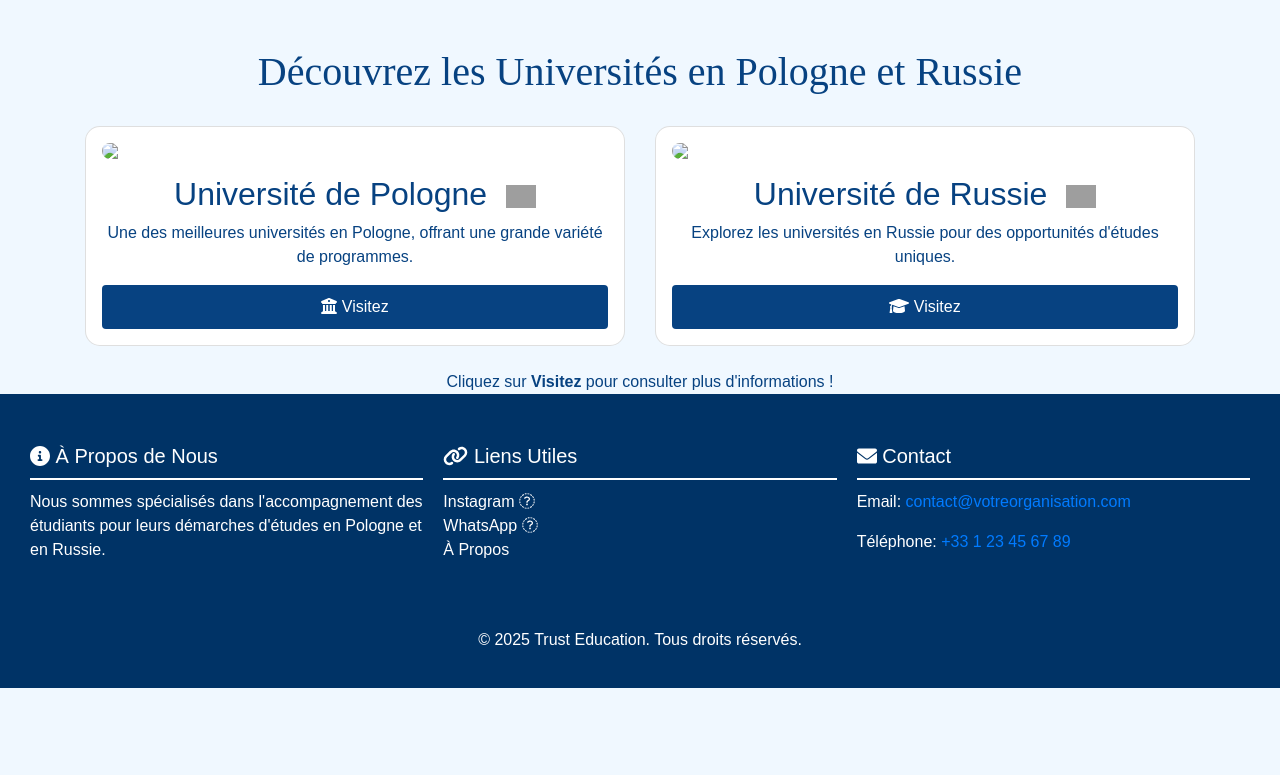
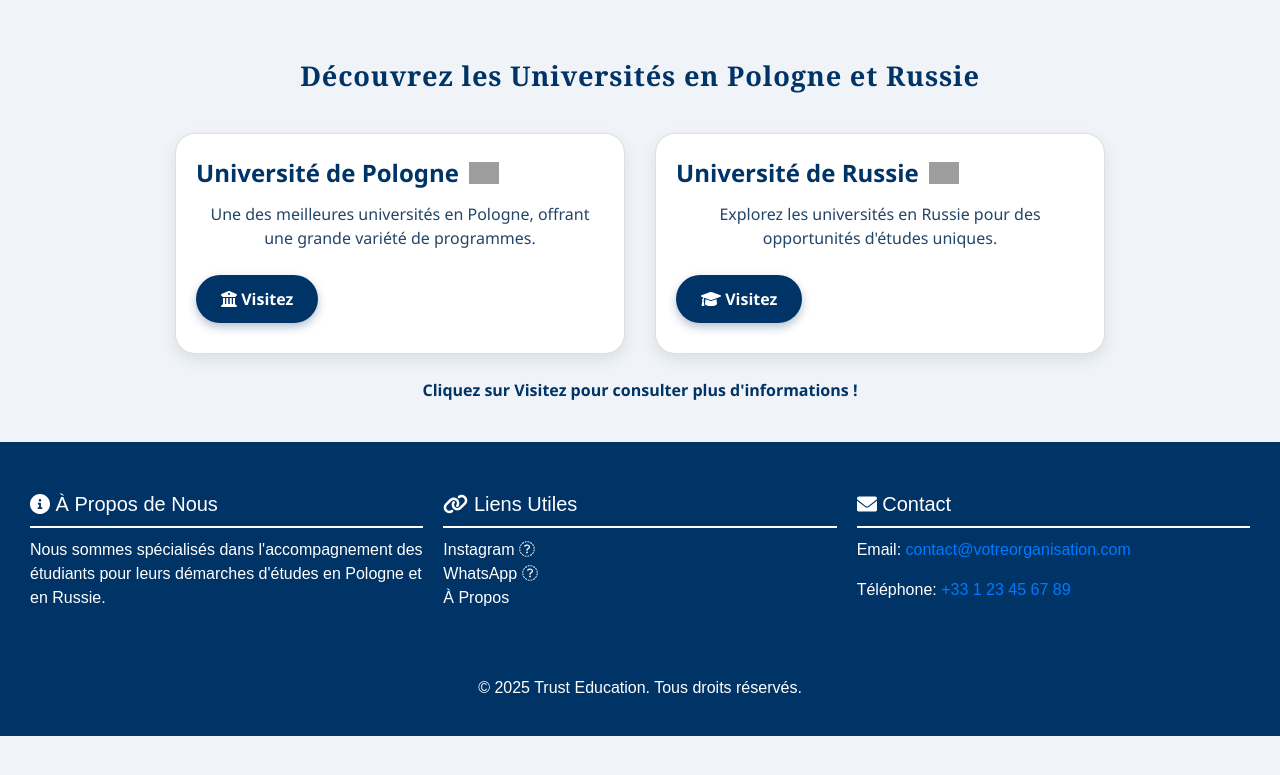
Before and after one commit to djeddimalak-info/malaktrust, a PHP site: the page made by Université.html in a window 1280 px wide. Shown: the top 775 px of the page. Run offline with PHP 8.4, Linux system fonts and the light colour scheme; some libraries are stand-ins or nearby versions; grey boxes are pictures that could not be loaded.

Commit message:
check check

```diff
--- a/Université d’État de médecine de bachkir.html
+++ b/Université d’État de médecine de bachkir.html
@@ -6,7 +6,8 @@
     <title>Université d’État de médecine de bachkir</title>
         <link rel="stylesheet" href="https://stackpath.bootstrapcdn.com/bootstrap/4.5.2/css/bootstrap.min.css">
     <link rel="stylesheet" href="https://cdnjs.cloudflare.com/ajax/libs/font-awesome/4.7.0/css/font-awesome.min.css">
-
+    wch sralk exact ?   chfti win adm les paes les ma7loulin kant edika lokhra m3blich wch esmha ayaa gstha raht  w knt
+    win csss edika vscode kayn git ki gstha raht ok ok
     <style>
         body {
             font-family: serif;
--- a/Université.html
+++ b/Université.html
@@ -1,65 +1,73 @@
 <!DOCTYPE html>
-<html lang="en">
+<html lang="fr">
 
 <head>
-    <meta charset="UTF-8">
-    <meta name="viewport" content="width=device-width, initial-scale=1.0">
+    <meta charset="UTF-8" />
+    <meta name="viewport" content="width=device-width, initial-scale=1" />
     <title>Universités</title>
-<link rel="stylesheet" href="https://stackpath.bootstrapcdn.com/bootstrap/4.5.2/css/bootstrap.min.css">
-    <link rel="stylesheet" href="https://cdnjs.cloudflare.com/ajax/libs/font-awesome/4.7.0/css/font-awesome.min.css">
+    <link rel="stylesheet" href="https://stackpath.bootstrapcdn.com/bootstrap/4.5.2/css/bootstrap.min.css" />
+    <link rel="stylesheet" href="https://cdnjs.cloudflare.com/ajax/libs/font-awesome/4.7.0/css/font-awesome.min.css" />
     <style>
         body {
-            background-color: #f0f8ff;
-            color: #074281;
-            font-family: Arial, sans-serif;
+            background-color: #f0f4f8;
+            color: #003366;
+            font-family: 'Segoe UI', Tahoma, Geneva, Verdana, sans-serif;
+            margin: 0;
+            padding: 0;
         }
 
-        .university-card {
-            transition: transform 0.3s ease-in-out, box-shadow 0.3s ease-in-out;
-            border-radius: 15px;
+        .container {
+            max-width: 960px;
+            margin: 60px auto 40px;
+            padding: 0 15px;
         }
 
-        .university-card:hover {
-            transform: scale(1.05);
-            box-shadow: 0px 10px 20px rgba(0, 0, 0, 0.1);
-        }
-
-        .header {
-            margin-bottom: 30px;
+        h1.header {
+            font-family: 'Georgia', serif;
+            font-weight: 700;
+            font-size: 1.7rem;
+            color: #003366;
+            margin-bottom: 40px;
+            text-align: center;
+            letter-spacing: 0.03em;
             animation: fadeIn 1s ease-in-out;
         }
 
         @keyframes fadeIn {
             from {
                 opacity: 0;
+                transform: translateY(10px);
             }
 
             to {
                 opacity: 1;
+                transform: translateY(0);
             }
         }
 
-        .btn-info {
-            background-color: #074281;
-            border: none;
-            color: white;
-            padding: 10px 20px;
+        .university-card {
+            border-radius: 20px;
+            box-shadow: 0 6px 15px rgba(0, 51, 102, 0.1);
+            transition: transform 0.3s ease, box-shadow 0.3s ease;
+            background-color: #ffffff;
+            padding: 25px 20px 30px;
+            display: flex;
+            flex-direction: column;
+            height: 100%;
         }
 
-        .btn-info:hover {
-            background-color: #0056b3;
-            color: white;
+        .university-card:hover {
+            transform: translateY(-6px) scale(1.03);
+            box-shadow: 0 12px 25px rgba(0, 51, 102, 0.2);
         }
 
-        .university-image {
-            width: 100%;
-            border-radius: 15px;
-        }
-
-
-
-        h1 {
-            font-family: serif;
+        .university-card h2 {
+            font-weight: 700;
+            font-size: 1.5rem;
+            color: #003366;
+            margin-bottom: 15px;
+            display: flex;
+            align-items: center;
         }
 
         .flag {
@@ -67,103 +75,146 @@
             height: auto;
             margin-left: 10px;
         }
-       .footer-section {
-            background-color: #003366; /* Bleu foncé */
-            color: white; /* Texte blanc */
+
+        .university-card p {
+            flex-grow: 1;
+            font-size: 1rem;
+            line-height: 1.5;
+            color: #234567;
+            margin-bottom: 25px;
+        }
+
+        .btn-info {
+            background-color: #003366;
+            border: none;
+            color: white;
+            padding: 12px 25px;
+            font-weight: 600;
+            font-size: 1rem;
+            border-radius: 30px;
+            box-shadow: 0 4px 10px rgba(0, 51, 102, 0.3);
+            transition: background-color 0.3s ease, box-shadow 0.3s ease;
+            align-self: flex-start;
+        }
+
+        .btn-info:hover,
+        .btn-info:focus {
+            background-color: #001f4d;
+            box-shadow: 0 6px 20px rgba(0, 31, 77, 0.5);
+            color: white;
+            text-decoration: none;
+        }
+
+        /* Footer */
+        .footer-section {
+            background-color: #003366;
+            color: white;
             padding: 20px;
-            width: 100%; /* S'assurer que le footer prend toute la largeur */
+            width: 100%;
             font-family: Arial, sans-serif;
         }
+
         .footer-content {
-            display: flex; /* Utilisation d'un flexbox pour le contenu */
+            display: flex;
             justify-content: space-between;
-            flex-wrap: wrap; /* Permet de passer à la ligne si l'espace est insuffisant */
+            flex-wrap: wrap;
             padding: 20px 0;
         }
+
         .footer-info,
         .footer-links,
         .footer-contact {
-            flex: 1; /* Équitablement répartir l'espace */
-            min-width: 200px; /* Largeur minimale */
-            margin: 10px; /* Espacement autour de chaque section */
+            flex: 1;
+            min-width: 200px;
+            margin: 10px;
         }
+
         .footer-links ul {
-            list-style-type: none; /* Suppression des puces */
-            padding: 0; /* Suppression du padding */
+            list-style-type: none;
+            padding: 0;
         }
+
         .footer-links a {
             color: white;
             text-decoration: none;
         }
+
         .footer-links a:hover {
             text-decoration: underline;
         }
+
         .footer-bottom {
             text-align: center;
             margin-top: 20px;
         }
+
         hr {
             border: 1px solid white;
             margin: 10px 0;
         }
-
     </style>
 </head>
 
 <body>
-    <div class="container text-center mt-5">
+    <div class="container text-center">
         <h1 class="header">Découvrez les Universités en Pologne et Russie</h1>
         <div class="row">
             <!-- Pologne -->
-            <div class="col-md-6 mb-4">
-                <div class="card university-card p-3">
-                    <img class="university-image" src="https://via.placeholder.com/500x300" alt=" ">
-                    <h2 class="mt-3">Université de Pologne
-                        <img src="https://upload.wikimedia.org/wikipedia/en/thumb/1/12/Flag_of_Poland.svg/30px-Flag_of_Poland.svg.png" alt="Drapeau de Pologne" class="flag">
+            <div class="col-md-6 mb-4 d-flex">
+                <div class="card university-card">
+                    <h2>
+                        Université de Pologne
+                        <img src="https://upload.wikimedia.org/wikipedia/en/thumb/1/12/Flag_of_Poland.svg/30px-Flag_of_Poland.svg.png"
+                            alt="Drapeau de Pologne" class="flag" />
                     </h2>
                     <p>Une des meilleures universités en Pologne, offrant une grande variété de programmes.</p>
-                    <a href="pologne.html" class="btn btn-info">
-                        <i class="fas fa-university"></i> Visitez
+                    <a href="pologne.html" class="btn btn-info" aria-label="Visitez l'université de Pologne">
+                        <i class="fa fa-university"></i> Visitez
                     </a>
                 </div>
             </div>
             <!-- Russie -->
-            <div class="col-md-6 mb-4">
-                <div class="card university-card p-3">
-                    <img class="university-image" src="https://via.placeholder.com/500x300" alt=" ">
-                    <h2 class="mt-3">Université de Russie
-                        <img src="https://upload.wikimedia.org/wikipedia/en/thumb/f/f3/Flag_of_Russia.svg/30px-Flag_of_Russia.svg.png" alt="Drapeau de Russie" class="flag">
+            <div class="col-md-6 mb-4 d-flex">
+                <div class="card university-card">
+                    <h2>
+                        Université de Russie
+                        <img src="https://upload.wikimedia.org/wikipedia/en/thumb/f/f3/Flag_of_Russia.svg/30px-Flag_of_Russia.svg.png"
+                            alt="Drapeau de Russie" class="flag" />
                     </h2>
                     <p>Explorez les universités en Russie pour des opportunités d'études uniques.</p>
-                    <a href="russie.html" class="btn btn-info">
-                        <i class="fas fa-graduation-cap"></i> Visitez
+                    <a href="russie.html" class="btn btn-info" aria-label="Visitez l'université de Russie">
+                        <i class="fa fa-graduation-cap"></i> Visitez
                     </a>
                 </div>
             </div>
         </div>
-        <div class="footer">
+        <div class="footer mb-4" style="font-weight: 600; color: #003366;">
             Cliquez sur <b>Visitez</b> pour consulter plus d'informations !
         </div>
     </div>
+
     <div class="footer-section">
         <div class="footer-content">
             <div class="footer-info">
                 <h5><span class="fa fa-info-circle"></span> À Propos de Nous</h5>
-                <hr>
-                <p>Nous sommes spécialisés dans l'accompagnement des étudiants pour leurs démarches d'études en Pologne et en Russie.</p>
+                <hr />
+                <p>Nous sommes spécialisés dans l'accompagnement des étudiants pour leurs démarches d'études en Pologne et
+                    en Russie.</p>
             </div>
             <div class="footer-links">
                 <h5><span class="fa fa-link"></span> Liens Utiles</h5>
-                <hr>
+                <hr />
                 <ul>
-                    <li><a href="https://www.instagram.com/votreprofil" target="_blank">Instagram <span class="fa fa-instagram"></span></a></li>
-                    <li><a href="https://wa.me/123456789" target="_blank">WhatsApp <span class="fa fa-whatsapp"></span></a></li>
+                    <li><a href="https://www.instagram.com/votreprofil" target="_blank">Instagram <span
+                                class="fa fa-instagram"></span></a></li>
+                    <li><a href="https://wa.me/123456789" target="_blank">WhatsApp <span
+                                class="fa fa-whatsapp"></span></a></li>
                     <li><a href="propos.html">À Propos</a></li>
                 </ul>
             </div>
             <div class="footer-contact">
                 <h5><span class="fa fa-envelope"></span> Contact</h5>
-                <hr>
+                <hr />
                 <p>Email: <a href="mailto:contact@votreorganisation.com">contact@votreorganisation.com</a></p>
                 <p>Téléphone: <a href="tel:+123456789">+33 1 23 45 67 89</a></p>
             </div>
@@ -177,10 +228,8 @@
         document.getElementById('current-year').textContent = new Date().getFullYear();
     </script>
 
-
     <script src="https://cdn.jsdelivr.net/npm/bootstrap@5.3.0-alpha1/dist/js/bootstrap.bundle.min.js"></script>
     <script src="https://cdnjs.cloudflare.com/ajax/libs/font-awesome/6.0.0-beta3/js/all.min.js"></script>
-    <script>   document.getElementById('current-year').textContent = new Date().getFullYear();</script>
 </body>
 
 </html>
```
Also changed, not shown: creercompte.php (+47 -54 lines), creercompteAA.php (+56 -62 lines), ecoleslangues.html (+18 -12 lines), login.php (+10 -27 lines).
